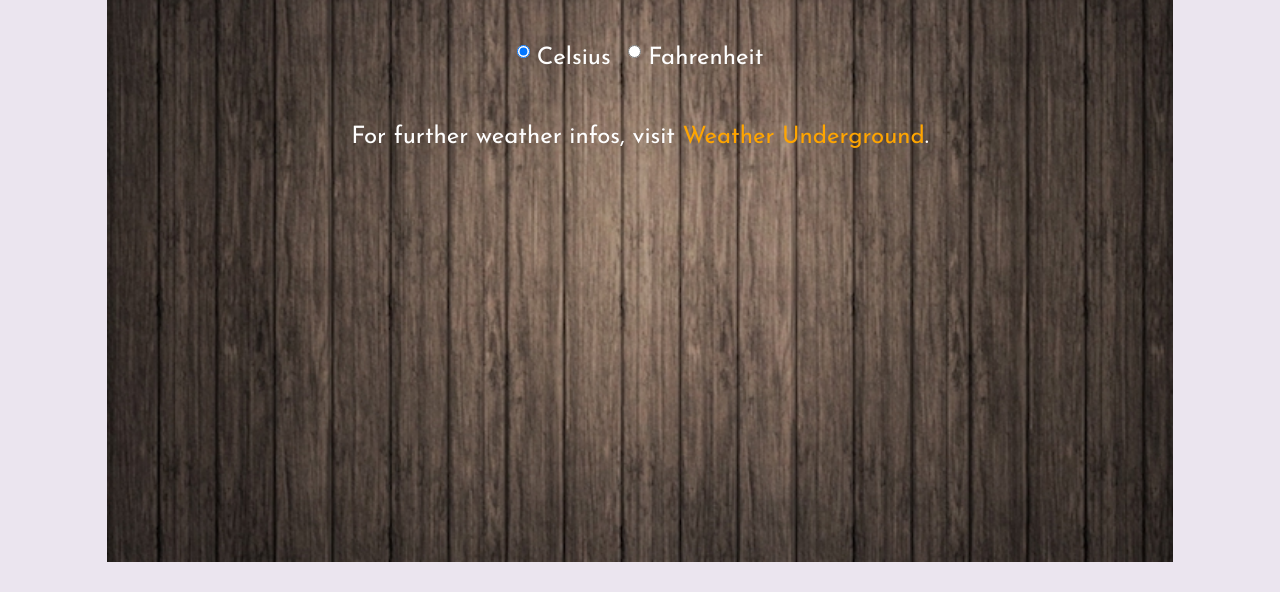
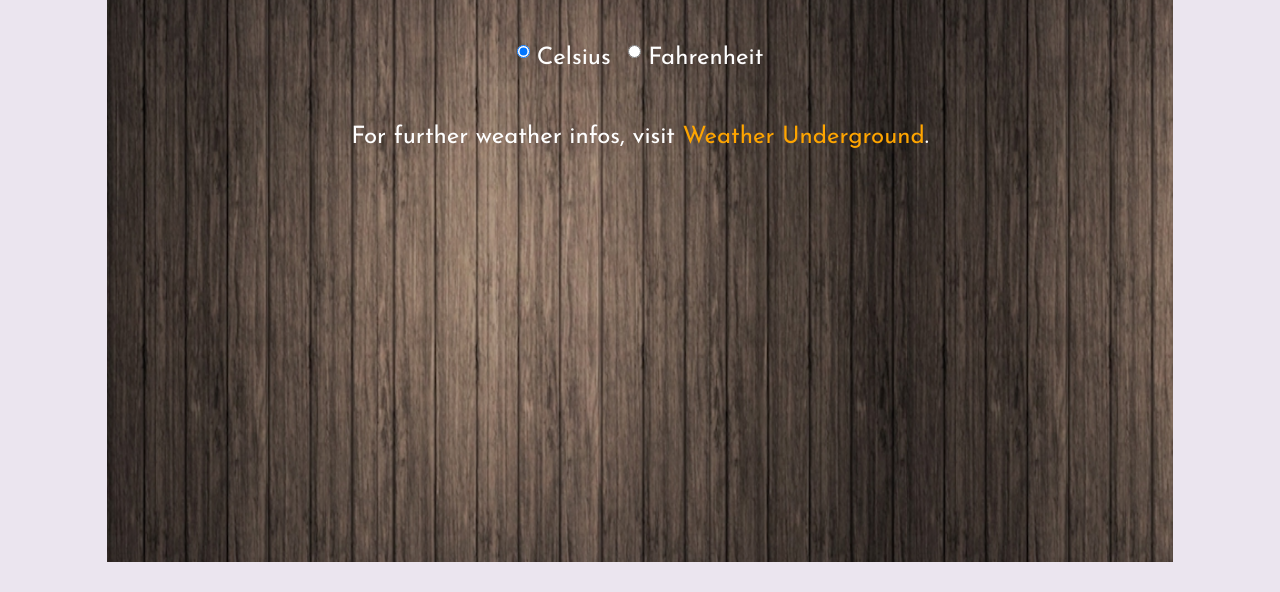
Before and after one commit to crapp80/local-weather-forecast, a plain HTML site: page index.html in a window 1280 px wide. Shown: the part 208-800 px from the top of the page. Drawn offline with nearby package versions, Linux system fonts and the light colour scheme; no server answers.

Commit message:
background-size geändert

```diff
--- a/css/style.css
+++ b/css/style.css
@@ -16,7 +16,7 @@ h1 {font-size: 50px;}
   color: #ffffff;
   font-size: 24px;
   background-image: url('../images/bg-custom.jpg');
-  background-size: cover;
+  background-size: 100vh 100vh;
   height: 90vh;
   margin-bottom: 0px;
 }
```
